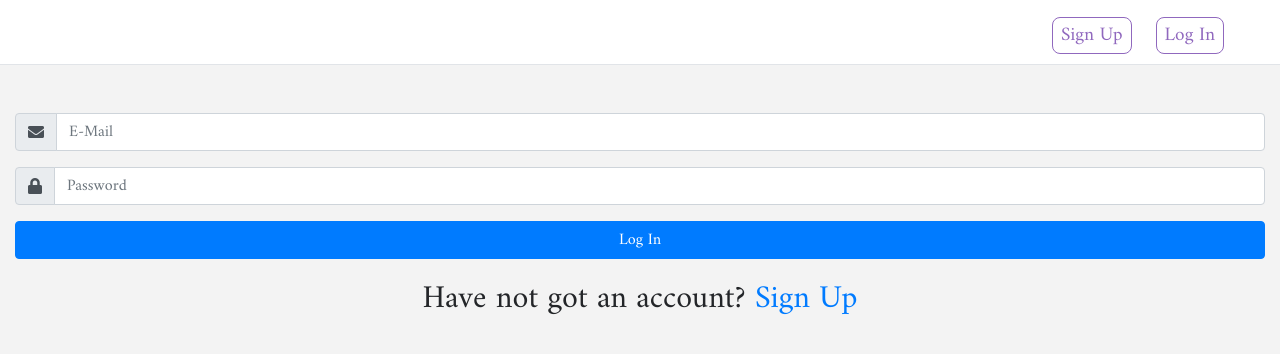
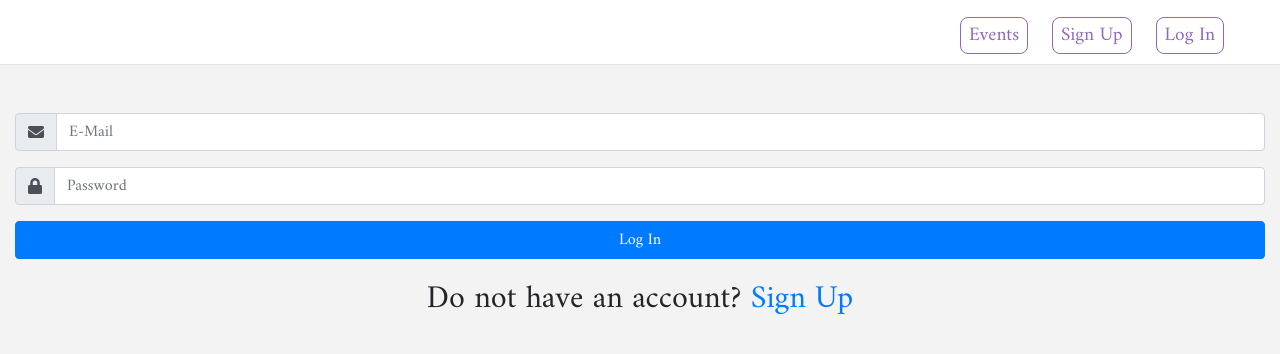
Before and after one commit to BartoszTermena/Event_Booking, a React (Create React App) app in the folder frontend/: page /login in a window 1280 px wide. Shown: the top 354 px of the page. Built offline with nearby package versions, Linux system fonts and the light colour scheme; a web font is replaced by a local one.

Commit message:
Redirecting validate on user is login or not, login in with secret token, use context

```diff
--- a/frontend/src/App.js
+++ b/frontend/src/App.js
@@ -6,25 +6,55 @@ import LoginPage from './components/pages/Login'
 import EventsPage from './components/pages/Events'
 import BookingsPage from './components/pages/Bookings'
 import Nav from './components/layout/Nav'
+import AuthContext from './context/auth-context'
+
 import 'bootstrap/dist/css/bootstrap.min.css';
 import './App.css';
 
 
 class App extends Component {
+  state = {
+    token: null,
+    userId: null
+  }
+
+  login = (token, userId, tokenExpiration) => {
+    this.setState({
+      token: token,
+      userId: userId
+    });
+  };
+
+  logout = () => {
+    this.setState({
+      token: null,
+      userId: null
+    })
+  };
+
   render() {
     return (
       <BrowserRouter>
         <React.Fragment>
+          <AuthContext.Provider value={{
+            token: this.state.token,
+            userId: this.state.userId,
+            login: this.login,
+            logout: this.logout }}>
             <Nav />
               <main>
               <Switch>
-              <Redirect from='/' to='/signup' exact/>
-              <Route path='/signup' component={AuthPage} />
-              <Route path='/login' component={LoginPage} />
+                {!this.state.token && <Redirect from='/' to='/login' exact/>}
+                {!this.state.token && <Redirect from='/bookings' to='/login' exact/>}
+                {this.state.token && <Redirect from='/login' to='/events' exact/>}
+                {this.state.token && <Redirect from='/signup' to='/events' exact/>}
+                {!this.state.token && <Route path='/signup' component={AuthPage} />}
+                {!this.state.token && <Route path='/login' component={LoginPage} />}
                 <Route path='/events' component={EventsPage} />
-              <Route path='/bookings' component={BookingsPage} />
+                {this.state.token && <Route path='/bookings' component={BookingsPage} />}
               </Switch>
             </main>
+          </AuthContext.Provider>
         </React.Fragment>
       </BrowserRouter>
     );
--- a/frontend/src/components/layout/Nav.js
+++ b/frontend/src/components/layout/Nav.js
@@ -3,8 +3,13 @@ import { Link } from 'react-router-dom';
 import styled from 'styled-components';
 import SignedInLinks from './SignedInLinks';
 import SignedOutLinks from './SignedOutLinks';
+import AuthContext from '../../context/auth-context'
 
 const Navbar = (props) => {
+    return (
+      <AuthContext.Consumer>
+        {(context) => {
+          const links = context.token ? <SignedInLinks /> : <SignedOutLinks/>;
           return (
             <NavWrapper className="navbar navbar-expand-sm navbar-dark px-sm-5">
               <a className="navbar-brand" href="#">Navbar</a>
@@ -12,9 +17,12 @@ const Navbar = (props) => {
                 <span className="navbar-toggler-icon"></span>
               </button>
               <div className="collapse navbar-collapse" id="navbarTogglerDemo02">
-            <SignedOutLinks/>
+                  {links}
               </div>
           </NavWrapper>
+          )
+        }}
+      </AuthContext.Consumer>
     )
   }
 
--- a/frontend/src/components/layout/SignedInLinks.js
+++ b/frontend/src/components/layout/SignedInLinks.js
@@ -1,36 +1,29 @@
 import React from 'react'
 import { Link } from 'react-router-dom';
 import {ButtonContainer} from './Button';
-import styled from 'styled-components'
 
 const SignedInLinks = (props) => {
   return (
     <React.Fragment>
     <ul className="navbar-nav align-items-center ml-auto">
         <li className="nav-item ml-2">
-        <a className="ml-auto">
         <Link to="/events">
             <ButtonContainer>
                 Events
             </ButtonContainer>
           </Link>
-        </a>
         </li>
         <li className="nav-item ml-2">
-        <a className="ml-auto">
         <Link to="/bookings">
             <ButtonContainer>
                Bookings
             </ButtonContainer>
         </Link>
-        </a>
         </li>
         <li className="nav-item ml-2">
-        <a className="ml-auto">
             <ButtonContainer>
                 Log Out
             </ButtonContainer>
-        </a>
         </li>
     </ul>
     </React.Fragment>
--- a/frontend/src/components/layout/SignedOutLinks.js
+++ b/frontend/src/components/layout/SignedOutLinks.js
@@ -1,12 +1,18 @@
 import React from 'react'
 import { Link } from 'react-router-dom';
 import {ButtonContainer} from './Button';
-import styled from 'styled-components'
 
 const SignedInLinks = (props) => {
   return (
     <React.Fragment>
     <ul className="navbar-nav align-items-center ml-auto">
+        <li className="nav-item ml-2">
+            <Link to="/events">
+            <ButtonContainer>
+                Events
+            </ButtonContainer>
+          </Link>
+        </li>
         <li className="nav-item ml-2">
             <Link to="signup">
             <ButtonContainer>
--- a/frontend/src/components/pages/Login.js
+++ b/frontend/src/components/pages/Login.js
@@ -1,11 +1,15 @@
 import React, { Component } from 'react'
 import { Link } from 'react-router-dom';
+import AuthContext from '../../context/auth-context'
 
 class Auth extends Component {
   state = {
     email: '',
     password: ''
   }
+
+  static contextType = AuthContext;
+
   handleLogIn = (e) => {
     this.setState({
       [e.target.name]: e.target.value
@@ -44,7 +48,13 @@ class Auth extends Component {
       return res.json()
     })
     .then(resData => {
-      console.log(resData)
+      if(resData.data.login.token) {
+        this.context.login(
+          resData.data.login.token,
+          resData.data.login.userId,
+          resData.data.login.tokenExpiration
+        )
+      }
     })
     .catch(err => {
       console.log(err)
@@ -68,7 +78,7 @@ class Auth extends Component {
           <div className="form-group">
             <button type="submit" className="btn btn-primary btn-block">Log In  </button>
          </div>
-          <p className="text-center">Have not got an account? <Link to="signup">Sign Up </Link></p>
+          <p className="text-center">Do not have an account? <Link to="signup">Sign Up </Link></p>
       </form>
     )
   }
--- /dev/null
+++ b/frontend/src/context/auth-context.js
@@ -0,0 +1,12 @@
+import React from 'react'
+
+export default React.createContext({
+    token: null,
+    userId: null,
+    login: (token, userId, tokenExpiration) => {
+
+    },
+    logout: () => {
+
+    }
+});
```
Lines whose indentation alone changed are shown as unchanged.
